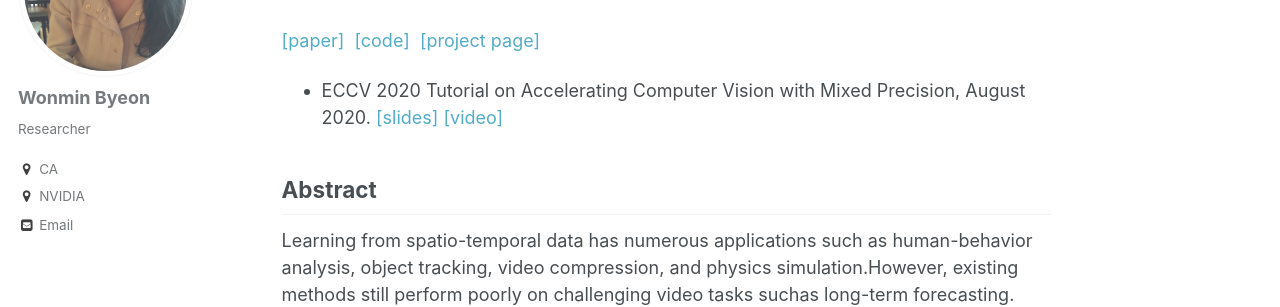
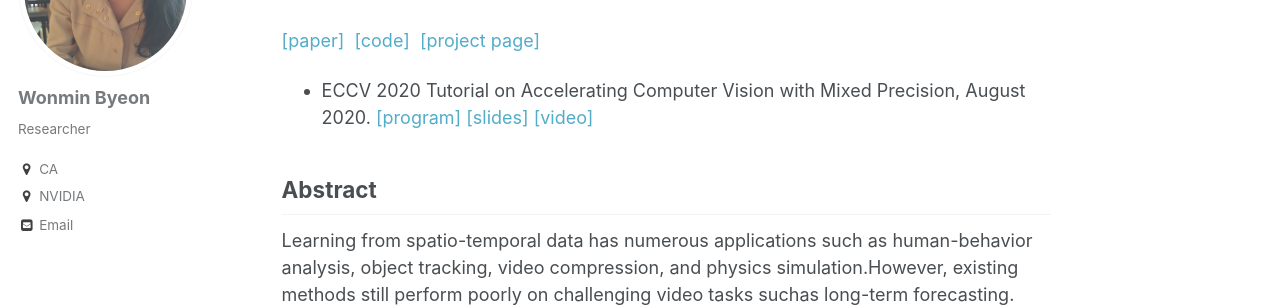
Before and after one commit to wonmin-byeon/wonmin-byeon.github.io, a Jekyll site: the page built from _publications/2020-convttlstm.md, in a window 1280 px wide and 900 px high. Shown: the part 216-523 px from the top of the window. Built offline with Jekyll 4.4.1, drawn with Linux system fonts in a browser that asks for light colours.

Commit message:
convttlstm add eccv tutorial

```diff
--- a/_publications/2020-convttlstm.md
+++ b/_publications/2020-convttlstm.md
@@ -9,7 +9,7 @@ paperurl: 'https://arxiv.org/abs/2002.09131'
 ---
 [[paper]](https://arxiv.org/abs/2002.09131) &nbsp;[[code]](https://github.com/NVlabs/conv-tt-lstm) &nbsp;[[project page]](https://sites.google.com/nvidia.com/conv-tt-lstm)
 
-* ECCV 2020 Tutorial on Accelerating Computer Vision with Mixed Precision, August 2020. [[slides]](https://nvlabs.github.io/eccv2020-mixed-precision-tutorial/files/wonmin_byeon-mixed-precision-training-for-convolutional-tensor-train-lstm.pdf) [[video]](https://www.youtube.com/watch?v=1XuD-ozHTLY&feature=youtu.be)
+* ECCV 2020 Tutorial on Accelerating Computer Vision with Mixed Precision, August 2020. [[program]](https://nvlabs.github.io/eccv2020-mixed-precision-tutorial/) [[slides]](https://nvlabs.github.io/eccv2020-mixed-precision-tutorial/files/wonmin_byeon-mixed-precision-training-for-convolutional-tensor-train-lstm.pdf) [[video]](https://www.youtube.com/watch?v=1XuD-ozHTLY&feature=youtu.be)
 
 ## Abstract
 Learning from spatio-temporal data has numerous applications such as human-behavior analysis, object tracking, video compression, and physics simulation.However, existing methods still perform poorly on challenging video tasks suchas long-term forecasting. This is because these kinds of challenging tasks requirelearning long-term spatio-temporal correlations in the video sequence. In this paper, we propose a higher-order convolutional LSTM model that can efficientlylearn these correlations, along with a succinct representations of the history. This is accomplished through a novel tensor train module that performs prediction bycombining convolutional features across time. To make this feasible in terms ofcomputation and memory requirements, we propose a novel convolutional tensor-train decomposition of the higher-order model. This decomposition reduces themodel complexity by jointly approximating a sequence of convolutional kernels asa low-rank tensor-train factorization. As a result, our model outperforms existingapproaches, but uses only a fraction of parameters, including the baseline models.Our results achieve state-of-the-art performance in a wide range of applicationsand datasets, including the multi-steps video prediction on the Moving-MNIST-2and KTH action datasets as well as early activity recognition on the Something-Something V2 dataset.
```
Also changed, not shown: _pages/about.md (+1 -0 lines).
